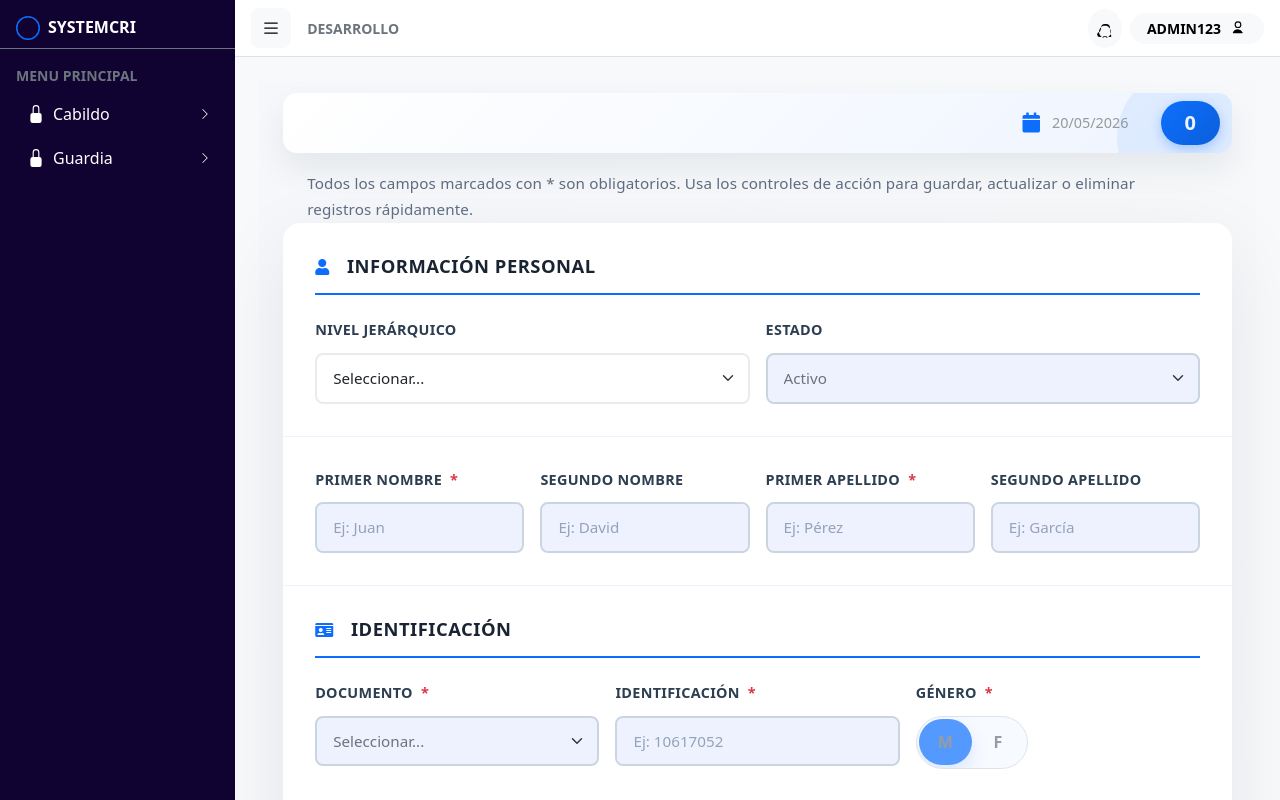
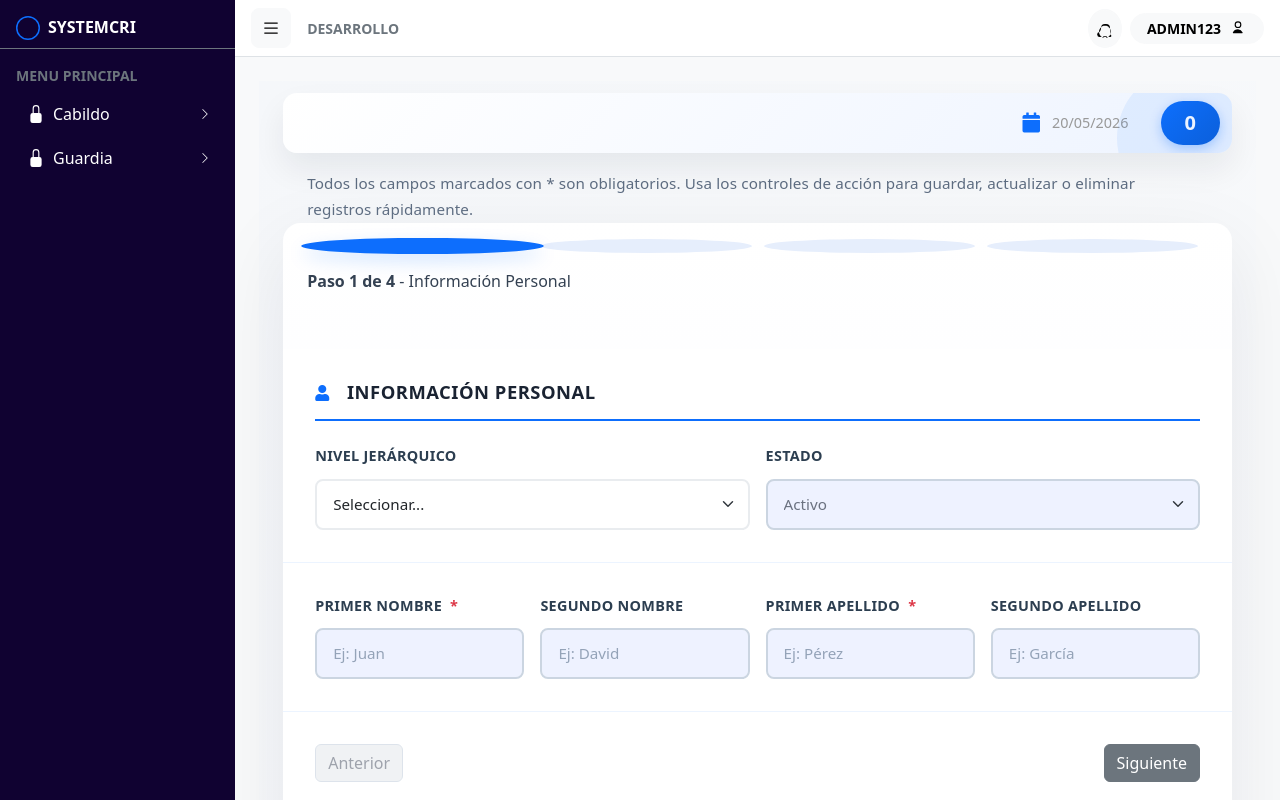
Before and after one commit to dariossq/AngularSystemCri, an Angular app: page /cabildo/censo/gestion-registros in a window 1280 px wide. Built offline with nearby package versions, Linux system fonts and the light colour scheme.

Commit message:
Se sesiona el formulario HTML persona para que sea agradable al cliente y quedó OK

```diff
--- a/src/app/persona/persona.html
+++ b/src/app/persona/persona.html
@@ -56,7 +56,19 @@
   </div> -->
 
   <form class="person-form" autocomplete="on" novalidate (ngSubmit)="guardar()">
-    <div class="form-section">
+    <div class="wizard-header mb-4">
+      <div class="wizard-steps mb-2" role="tablist" aria-label="Progreso del formulario">
+        <button type="button" class="wizard-step" [class.active]="currentStep === 1" (click)="goToStep(1)" aria-label="Paso 1"></button>
+        <button type="button" class="wizard-step" [class.active]="currentStep === 2" (click)="goToStep(2)" aria-label="Paso 2"></button>
+        <button type="button" class="wizard-step" [class.active]="currentStep === 3" (click)="goToStep(3)" aria-label="Paso 3"></button>
+        <button type="button" class="wizard-step" [class.active]="currentStep === 4" (click)="goToStep(4)" aria-label="Paso 4"></button>
+      </div>
+      <div class="wizard-title mb-3">
+        <strong>Paso {{ currentStep }} de {{ totalSteps }}</strong> - {{ stepTitles[currentStep - 1] }}
+      </div>
+    </div>
+
+    <div *ngIf="currentStep === 1" class="form-section">
       <h5 class="section-title"><i class="fa fa-user" aria-hidden="true"></i> Información Personal</h5>
       <div class="row g-3">
         <div class="col-12 col-md-6">
@@ -66,6 +78,9 @@
             <option value="">Seleccionar...</option>
             <option *ngFor="let opt of opciones.nivelGerarquico; trackBy: trackByOpcion" [value]="opt">{{ opt }}</option>
           </select>
+          <div id="nivelGerarquicoError" class="invalid-feedback" *ngIf="mostrarErrores && errores['nivelGerarquico']">
+            {{ errores['nivelGerarquico'] }}
+          </div>
         </div>
 
         <div class="col-12 col-md-6">
@@ -81,10 +96,10 @@
                  name="codigoFlia" placeholder="10617... [INTRO]" [disabled]="!persona.nivelGerarquico" />
         </div>
       </div>
-    </div>
+      </div>
 
-    <div class="form-section">
-      <div class="row g-3">
+      <div *ngIf="currentStep === 1" class="form-section">
+        <div class="row g-3">
         <div class="col-12 col-md-6 col-xl-3">
           <label class="form-label" for="primerNombre">Primer nombre <span class="required">*</span></label>
           <input id="primerNombre" type="text" class="form-control"
@@ -123,7 +138,7 @@
       </div>
     </div>
 
-    <div class="form-section">
+    <div *ngIf="currentStep === 2" class="form-section">
       <h5 class="section-title"><i class="fa fa-id-card" aria-hidden="true"></i> Identificación</h5>
       <div class="row g-3">
         <div class="col-12 col-md-4">
@@ -173,7 +188,7 @@
       </div>
     </div>
 
-    <div class="form-section">
+    <div *ngIf="currentStep === 3" class="form-section">
       <h5 class="section-title"><i class="fa fa-map-marker-alt" aria-hidden="true"></i> Ubicación y Educación</h5>
       <div class="row g-3">
         <div class="col-12 col-md-4">
@@ -217,7 +232,7 @@
       </div>
     </div>
 
-    <div class="form-section">
+    <div *ngIf="currentStep === 4" class="form-section">
       <h5 class="section-title"><i class="fa fa-chart-pie" aria-hidden="true"></i> Datos Demográficos</h5>
       <div class="row g-3">
         <div class="col-12 col-md-3">
@@ -249,7 +264,7 @@
       </div>
     </div>
 
-    <div class="form-section">
+    <div *ngIf="currentStep === 4" class="form-section">
       <h5 class="section-title"><i class="fa fa-calendar-alt" aria-hidden="true"></i> Lugar y Fecha de Expedición</h5>
       <div class="row g-3">
         <div class="col-12 col-md-4">
@@ -280,7 +295,7 @@
       </div>
     </div>
 
-    <div class="form-section">
+    <div *ngIf="currentStep === 4" class="form-section">
       <h5 class="section-title"><i class="fa fa-phone" aria-hidden="true"></i> Contacto</h5>
       <div class="row g-3">
         <div class="col-12 col-md-6">
@@ -308,6 +323,13 @@
     </div>
 
     <div class="form-section">
+      <div class="wizard-navigation d-flex justify-content-between mb-3">
+        <button type="button" class="btn btn-secondary" (click)="previousStep()" [disabled]="currentStep === 1">Anterior</button>
+        <button type="button" class="btn btn-secondary" (click)="nextStep()" [disabled]="currentStep === totalSteps">Siguiente</button>
+      </div>
+    </div>
+
+    <div *ngIf="currentStep === totalSteps" class="form-section">
       <div class="button-group" aria-label="Acciones del formulario">
         <button type="submit" class="btn btn-primary" [disabled]="!persona.nivelGerarquico">
           <i class="fa fa-save" aria-hidden="true"></i> REGISTRAR
--- a/src/app/persona/persona.scss
+++ b/src/app/persona/persona.scss
@@ -232,6 +232,43 @@
         margin-right: 0.75rem;
         color: #0d6efd;
         font-size: 1rem;
+      }
+    }
+
+    .wizard-header {
+      padding: 1rem 1.5rem;
+      background: transparent;
+      .wizard-steps {
+        display: flex;
+        justify-content: space-between;
+        align-items: center;
+        gap: 0; /* space controlled by justify-content */
+        padding: 0 0.25rem;
+      }
+
+      .wizard-step {
+        width: 14px;
+        height: 14px;
+        border-radius: 50%;
+        background: #e6eefc;
+        border: none;
+        box-shadow: none;
+        cursor: pointer;
+        transition: all 0.18s ease;
+        flex: 1 1 0;
+        margin: 0 6px;
+        display: inline-block;
+      }
+
+      .wizard-step.active {
+        background: #0d6efd;
+        box-shadow: 0 6px 16px rgba(13, 110, 253, 0.18);
+        transform: scale(1.15);
+      }
+
+      .wizard-title {
+        padding-top: 0.5rem;
+        color: #344152;
       }
     }
 
--- a/src/app/persona/persona.ts
+++ b/src/app/persona/persona.ts
@@ -52,6 +52,15 @@ export class PersonaComponent {
   public errores: { [key: string]: string } = {};
   public mostrarErrores = false;
 
+  public currentStep = 1;
+  public totalSteps = 4;
+  public stepTitles = [
+    'Información Personal',
+    'Identificación',
+    'Ubicación y Educación',
+    'Datos Demográficos y Contacto'
+  ];
+
   public opciones = {
     nivelGerarquico: ['Hombre', 'Mujer', 'Padre y Madre', 'Hijo'],
     estado: ['Activo', 'Inactivo', 'Suspendido'],
@@ -70,8 +79,70 @@ export class PersonaComponent {
     return registro.identificacion;
   }
 
+  public nextStep() {
+    if (this.currentStep < this.totalSteps) {
+      if (this.validateStep(this.currentStep)) {
+        this.currentStep += 1;
+        this.mostrarErrores = false;
+      }
+    }
+  }
+
+  public previousStep() {
+    if (this.currentStep > 1) {
+      this.currentStep -= 1;
+    }
+  }
+
+  public goToStep(step: number) {
+    if (step >= 1 && step <= this.totalSteps) {
+      if (step > this.currentStep) {
+        if (!this.validateStep(this.currentStep)) {
+          return;
+        }
+      }
+      this.currentStep = step;
+      this.mostrarErrores = false;
+    }
+  }
+
+  // Validación por paso
+  public validateStep(step: number): boolean {
+    this.mostrarErrores = true;
+    const pasoErrores: { [key: string]: string } = {};
+
+    if (step === 1) {
+      if (!this.persona.nivelGerarquico) pasoErrores['nivelGerarquico'] = 'Nivel jerárquico es requerido';
+      if (!this.persona.primerNombre || !this.persona.primerNombre.trim()) pasoErrores['primerNombre'] = 'Primer nombre es requerido';
+      if (!this.persona.primerApellido || !this.persona.primerApellido.trim()) pasoErrores['primerApellido'] = 'Primer apellido es requerido';
+    }
+
+    if (step === 2) {
+      if (!this.persona.documento) pasoErrores['documento'] = 'Documento es requerido';
+      if (!this.persona.identificacion || !this.persona.identificacion.trim()) pasoErrores['identificacion'] = 'Identificación es requerida';
+      if (!this.persona.genero) pasoErrores['genero'] = 'Género es requerido';
+    }
+
+    if (step === 3) {
+      if (!this.persona.vereda) pasoErrores['vereda'] = 'Vereda es requerida';
+      if (!this.persona.escolaridad) pasoErrores['escolaridad'] = 'Escolaridad es requerida';
+    }
+
+    if (step === 4) {
+      if (!this.persona.fechaNacimiento) pasoErrores['fechaNacimiento'] = 'Fecha de nacimiento es requerida';
+      if (this.persona.nivelGerarquico === 'Hijo') {
+        this.persona.estadoCivil = 'Soltero';
+        this.persona.hijosACargo = '0';
+      }
+    }
+
+    this.errores = pasoErrores;
+    return Object.keys(pasoErrores).length === 0;
+  }
+
   public cargarRegistro(registro: any) {
     this.persona = { ...registro };
+    this.currentStep = 1;
     if (registro.nivelGerarquico === 'Hijo') {
       this.persona.estadoCivil = 'Soltero';
       this.persona.hijosACargo = '0';
@@ -389,5 +460,6 @@ export class PersonaComponent {
     this.buscar = '';
     this.errores = {};
     this.anteriorNivelGerarquico = '';
+    this.currentStep = 1;
   }
 }
```
